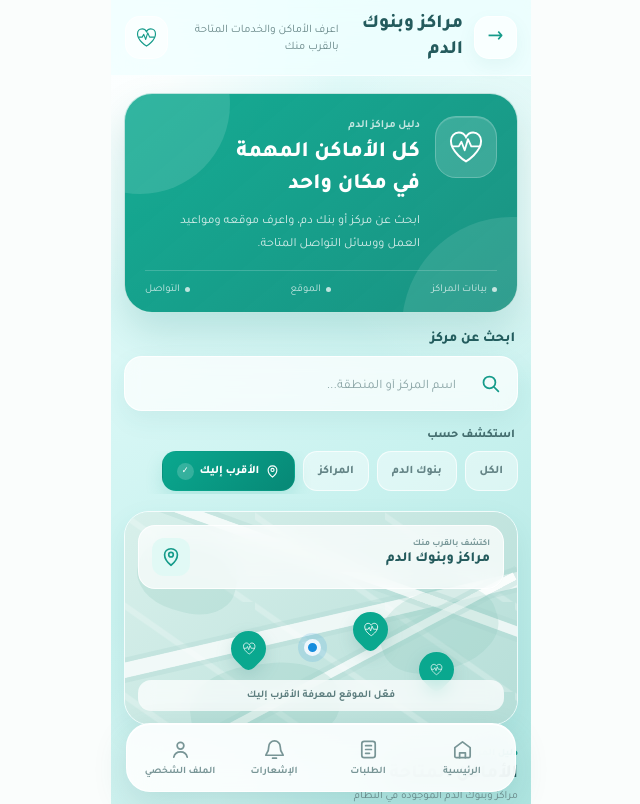
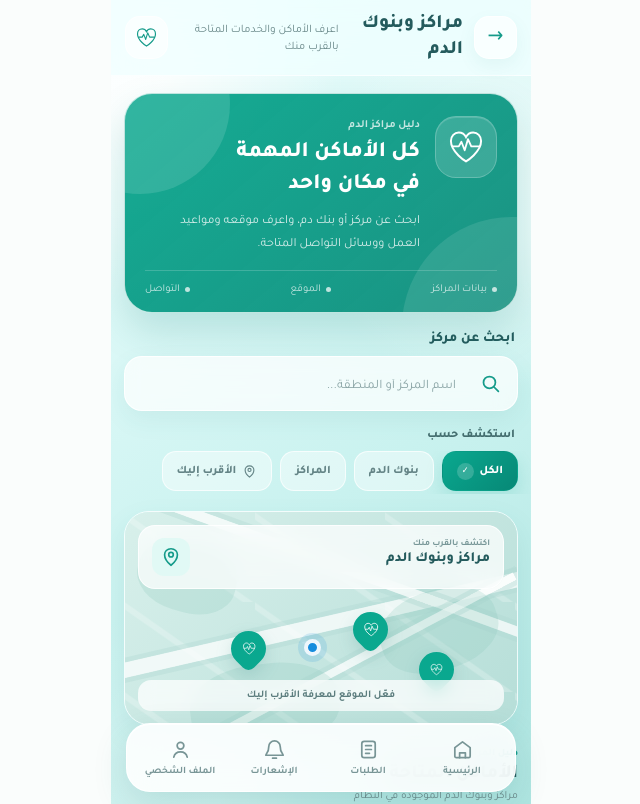
Before and after one commit to saedhamdy660-wq/nabd-alamal-frontend, a React (Vite) app: page /blood-centers in a window 1280 px wide. Shown: the top 804 px of the page, without its empty margins (319-959 px from the left). Built offline with nearby package versions, Linux system fonts and the light colour scheme; no server answers.

Commit message:
Change default active filter in BloodCenters

```diff
--- a/src/pages/BloodCenters.jsx
+++ b/src/pages/BloodCenters.jsx
@@ -12,7 +12,7 @@ export default function BloodCenters() {
   const [centers, setCenters] = useState([]);
   const [search, setSearch] = useState("");
   const [activeFilter, setActiveFilter] =
-    useState("الأقرب إليك");
+    useState("الكل");
 
   const [loading, setLoading] =
     useState(true);
```
